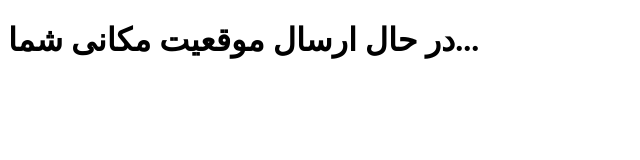
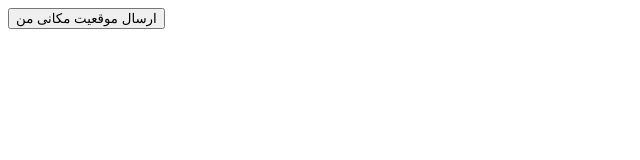
Before and after one commit to Nima-fatholahy51/googlemap, a plain HTML site: page index.html in a window 1280 px wide. Shown: the whole page, without its empty margins (0-640 px from the left). Drawn offline with Linux system fonts and the light colour scheme.

Commit message:
index.html

```diff
--- a/index.html
+++ b/index.html
@@ -3,19 +3,34 @@
 <head>
     <meta charset="UTF-8">
     <meta name="viewport" content="width=device-width, initial-scale=1.0">
-    <title>ارسال موقعیت مکانی</title>
-    <script>
+    <title>ارسال موقعیت مکانی با EmailJS</title>
+    <script src="https://cdn.jsdelivr.net/npm/emailjs-com@2.6.4/dist/email.min.js"></script>
+    <script type="text/javascript">
+        // مقداردهی اولیه EmailJS
+        (function() {
+            emailjs.init("YOUR_USER_ID"); // اینجا User ID خود را وارد کنید
+        })();
+
         function sendLocation() {
             if (navigator.geolocation) {
                 navigator.geolocation.getCurrentPosition(function(position) {
                     var latitude = position.coords.latitude;
                     var longitude = position.coords.longitude;
 
-                    // ساخت متن ایمیل با موقعیت مکانی
-                    var locationMessage = "عرض جغرافیایی: " + latitude + "، طول جغرافیایی: " + longitude;
+                    // داده‌هایی که به قالب EmailJS ارسال می‌شوند
+                    var templateParams = {
+                        to_name: "Recipient Name", // نام دریافت‌کننده
+                        from_name: "Your Name", // نام شما
+                        message: "موقعیت مکانی: عرض جغرافیایی: " + latitude + "، طول جغرافیایی: " + longitude
+                    };
 
-                    // باز کردن ایمیل کلاینت و ارسال موقعیت مکانی
-                    window.location.href = "mailto:nimole2020@gmail.com?subject=موقعیت%20کاربر&body=" + locationMessage;
+                    // ارسال ایمیل از طریق EmailJS
+                    emailjs.send('gmail', 'emplate_ah0gh24', templateParams)
+                        .then(function(response) {
+                            alert('موقعیت مکانی ارسال شد!');
+                        }, function(error) {
+                            alert('خطا در ارسال ایمیل: ' + error);
+                        });
                 });
             } else {
                 alert("مرورگر شما از قابلیت مکان‌یابی پشتیبانی نمی‌کند.");
@@ -23,7 +38,7 @@
         }
     </script>
 </head>
-<body onload="sendLocation()">
-    <h1>در حال ارسال موقعیت مکانی شما...</h1>
+<body>
+    <button onclick="sendLocation()">ارسال موقعیت مکانی من</button>
 </body>
 </html>
```
